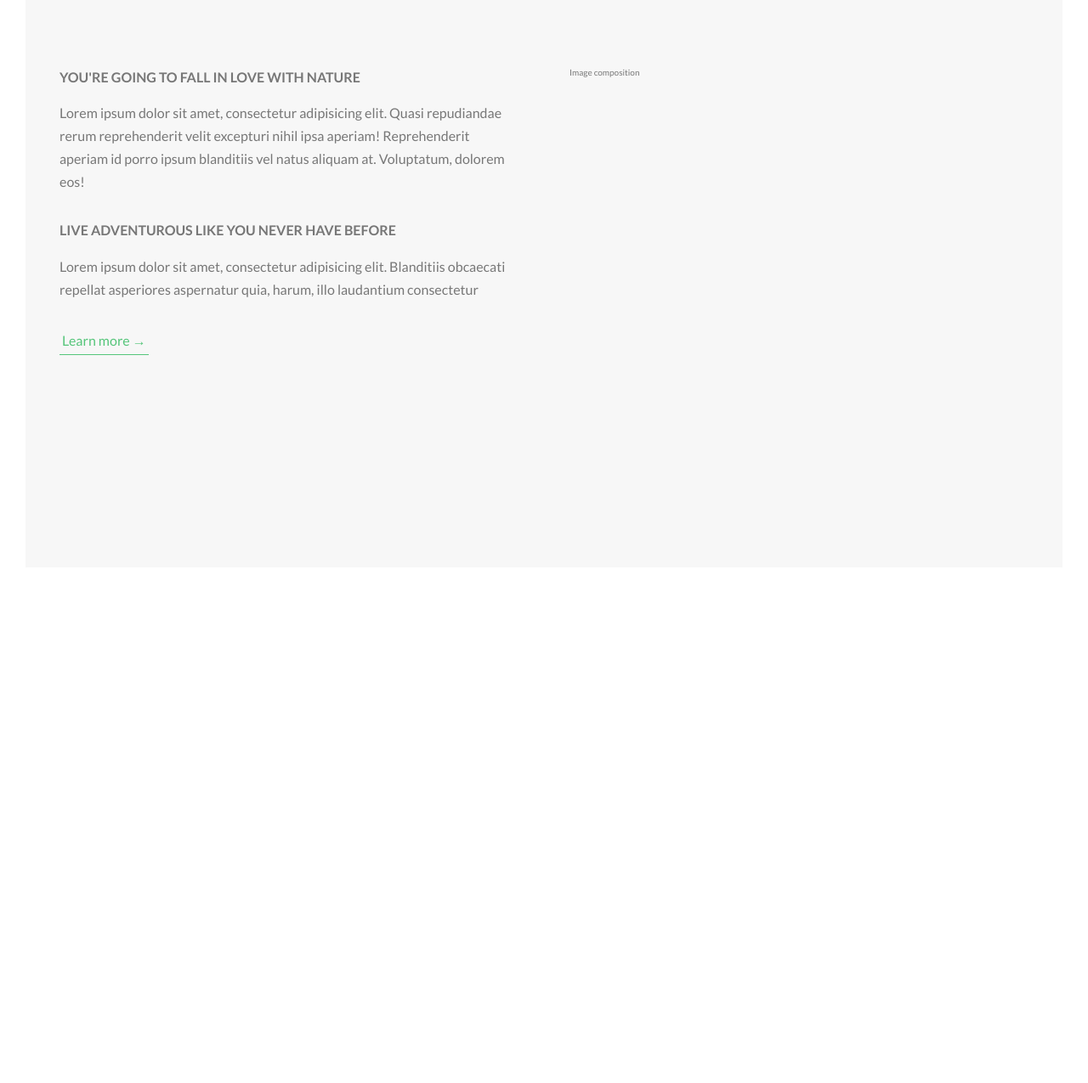
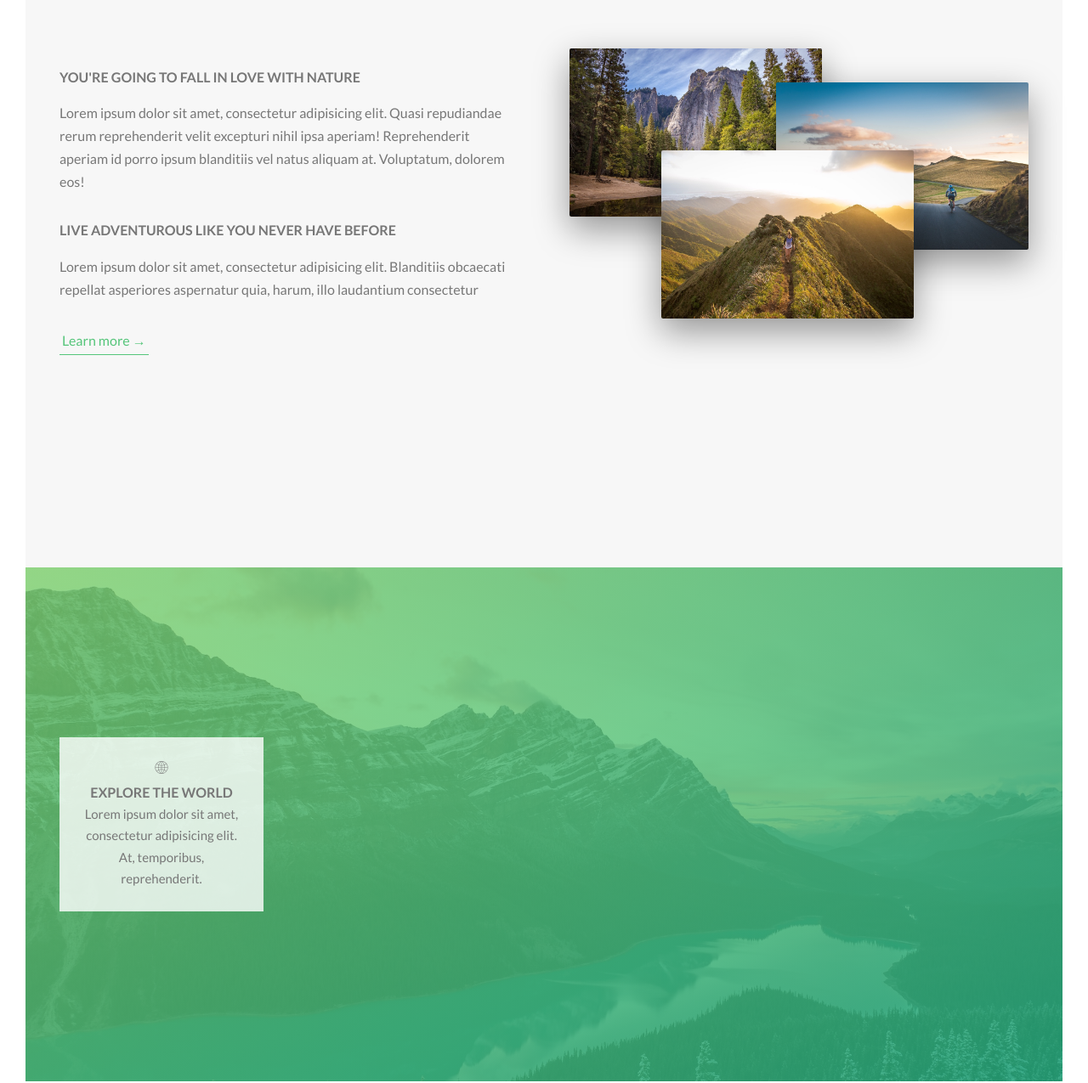
Before and after one commit to paulchan14/advanced-css-course, a website: page Natours/starter/index.html in a window 1280 px wide. Shown: the part 943-2218 px from the top of the page at 85% size. Before the commit the page ends 1641 px from the top, so only its background shows below. Drawn offline with Linux system fonts and the light colour scheme.

Commit message:
added icon font

```diff
--- a/Natours/starter/index.html
+++ b/Natours/starter/index.html
@@ -6,6 +6,7 @@
 
         <link href="https://fonts.googleapis.com/css?family=Lato:100,300,400,700,900" rel="stylesheet">
 
+        <link rel="stylesheet" href="css/icon-font.css">
         <link rel="stylesheet" href="css/icon-font.css">
         <link rel="stylesheet" href="css/style.css">
         <link rel="shortcut icon" type="image/png" href="img/favicon.png">
@@ -52,9 +53,29 @@
                 <a href="#" class="btn-text">Learn more &rarr;</a>
               </div>
               <div class="col-1-of-2">
-                Image composition
+                <div class="composition">
+                  <img src="img/nat-1-large.jpg" alt="Photo 1" class="composition__photo composition__photo--p1">
+                  <img src="img/nat-2-large.jpg" alt="Photo 2" class="composition__photo composition__photo--p2">
+                  <img src="img/nat-3-large.jpg" alt="Photo 3" class="composition__photo composition__photo--p3">
+                </div>
               </div>
             </div>
+          </section>
+
+          <section class="section-features">
+
+            <div class="row">
+              <div class="col-1-of-4">
+                <div class="feature-box u-center-text">
+                  <i class="feature-box__icon icon-basic-world"></i>
+                  <h3 class="heading-tertiary">Explore the world</h3>
+                  <p class="feature-box__text">
+                    Lorem ipsum dolor sit amet, consectetur adipisicing elit. At, temporibus, reprehenderit.
+                  </p>
+                </div>
+              </div>
+            </div>
+
           </section>
         </main>
 
--- /dev/null
+++ b/Natours/starter/sass/components/_composition.scss
@@ -0,0 +1,38 @@
+.composition {
+  position: relative;
+  &__photo {
+    width: 55%;
+    box-shadow: 0 1.5rem 4rem rgba($color-black, .4);
+    border-radius: 2px;
+    position: absolute;
+    z-index: 10;
+    transition: all .2s;
+    outline-offset: 2rem;
+
+    &--p1 {
+      left: 0;
+      top: -2rem;
+    }
+
+    &--p2 {
+      right: 0;
+      top: 2rem;
+    }
+
+    &--p3 {
+      left: 20%;
+      top: 10rem;
+    }
+
+    &:hover {
+      outline: 1.5rem solid $color-primary;
+      transform: scale(1.05) translateY(-.5rem);
+      box-shadow: 0 2.5rem 4rem rgba($color-black, .5);
+      z-index: 20;
+    }
+  }
+
+  &:hover &__photo:not(:hover) {
+    transform: scaleX(.95);
+  }
+}
--- /dev/null
+++ b/Natours/starter/sass/components/_feature-box.scss
@@ -0,0 +1,12 @@
+.feature-box {
+  background-color: rgba($color-white, .8);
+  font-size: 1.5rem;
+  padding: 2.5rem;
+  &__icon {
+
+  }
+
+  &__text {
+
+  }
+}
--- a/Natours/starter/sass/main.scss
+++ b/Natours/starter/sass/main.scss
@@ -8,8 +8,11 @@
 @import "base/utilities";
 
 @import "components/button";
+@import "components/composition";
+@import "components/feature-box";
 
 @import "layout/header";
 @import "layout/grid";
 
+
 @import "pages/home";
--- a/Natours/starter/sass/pages/_home.scss
+++ b/Natours/starter/sass/pages/_home.scss
@@ -3,3 +3,13 @@
   padding: 25rem 0;
   margin-top: -20vh;
 }
+
+.section-features {
+  padding: 20rem 0;
+  background-image: linear-gradient(
+    to right bottom,
+  rgba($color-primary-light, 0.8),
+  rgba($color-primary-dark, 0.8)),
+  url(../img/nat-4.jpg);
+  background-size: cover;
+}
```
Also changed, not shown: Natours/starter/css/fonts/linea-basic-10.ttf (added), Natours/starter/css/fonts/linea-basic-10.woff (added), Natours/starter/css/icon-font.css (added), Natours/starter/css/style.css, 2 other files.
